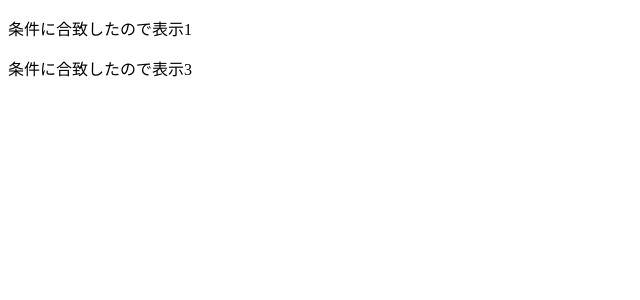
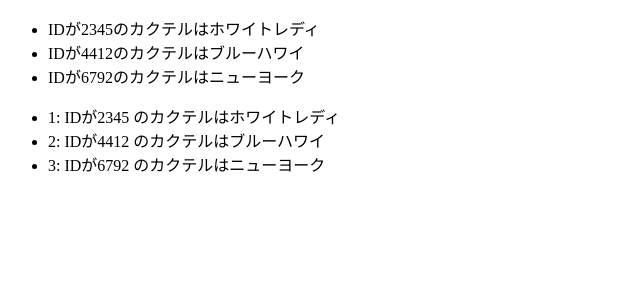
Before and after one commit to YUTigerr/YClooud, a Nuxt app: page / in a window 1280 px wide. Shown: the top 300 px of the page, without its empty margins (0-640 px from the left). Built offline with nearby package versions, Linux system fonts and the light colour scheme.

Commit message:
:sparkles: 配列のkey

```diff
--- a/pages/index.vue
+++ b/pages/index.vue
@@ -1,17 +1,25 @@
 <script setup lang="ts">
-import {computed, ref} from "vue";
-const number = ref(80);
-const showOrNot = computed((): boolean => {
-    let showOrNot = false;
-    const rand = Math.round(Math.random() * 100);
-    if(rand>=50){
-        showOrNot = true;
-    }
-    return showOrNot;
-});
+import { ref } from "vue";
+
+const cooktailListInit: { [key: number]: string } = {
+  2345: "ホワイトレディ",
+  4412: "ブルーハワイ",
+  6792: "ニューヨーク",
+};
+const cooktailList = ref(cooktailListInit);
 </script>
 <template>
-    <p v-if="number >= 50">条件に合致したので表示1</p>
-    <p v-if="Math.round(Math.random()*100) >= 50">条件に合致したので表示2</p>
-    <p v-if="showOrNot">条件に合致したので表示3</p>
+  <ul>
+    <li v-for="(cooktailName, id) in cooktailList" :key="'cooktailList' + id">
+      IDが{{ id }}のカクテルは{{ cooktailName }}
+    </li>
+  </ul>
+  <ul>
+    <li
+      v-for="(cooktailName, id, index) in cooktailList"
+      :key="'cooktailListWithIdx' + id"
+    >
+      {{ index + 1 }}: IDが{{ id }} のカクテルは{{ cooktailName }}
+    </li>
+  </ul>
 </template>
```
